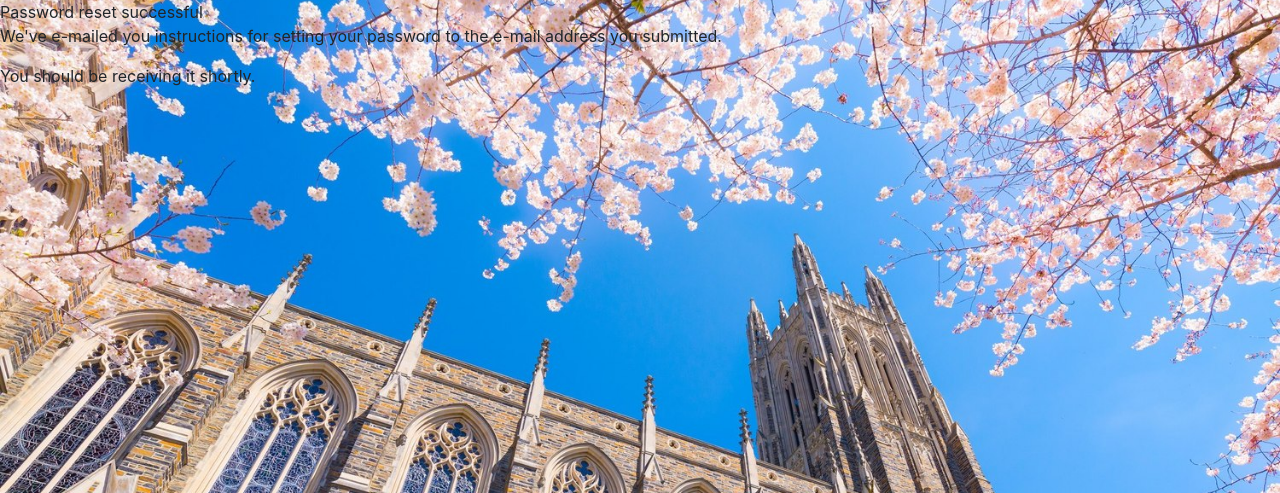
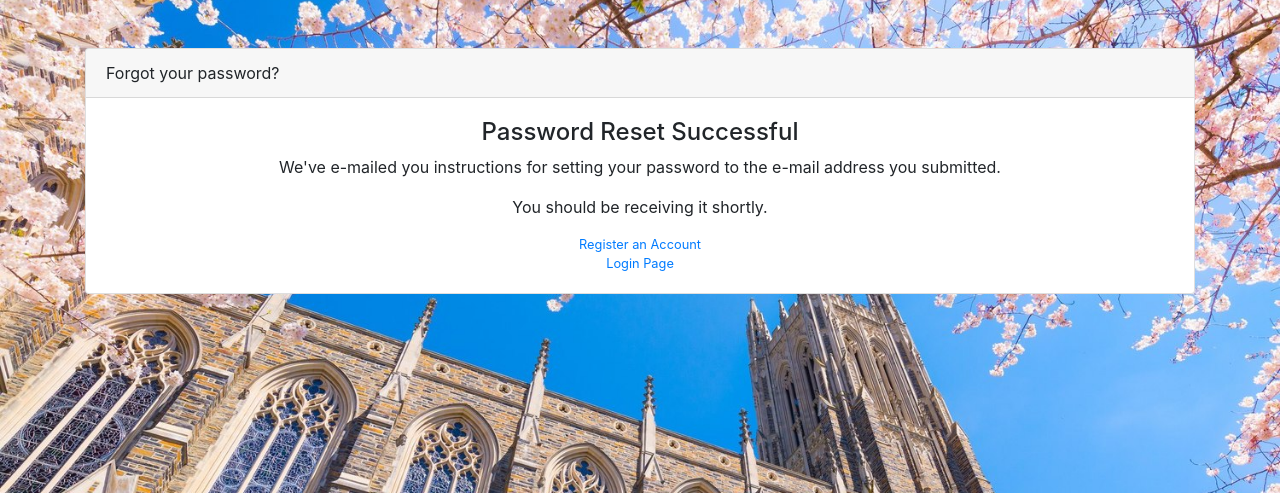
Before and after one commit to amd112/dukeConversations, a Django app: page /password_reset/done/ in a window 1280 px wide. Shown: the top 493 px of the page. Run offline with Django 3.2, Linux system fonts and the light colour scheme; some libraries are stand-ins or nearby versions.

Commit message:
#22  Fixed email and password reset confirmation page so they look nicer

```diff
--- a/site/convos/app/templates/registration/password_reset_done.html
+++ b/site/convos/app/templates/registration/password_reset_done.html
@@ -1,3 +1,4 @@
+
 <!DOCTYPE html>
 {% load static %}
 <html lang="en">
@@ -10,24 +11,46 @@
   <meta name="author" content="">
   <title>Recover Password</title>
     <!-- Bootstrap core CSS -->
-    <link rel="stylesheet" href={% static "../../static/vendor/bootstrap/css/bootstrap.min.css" %}>
+    <link rel="stylesheet" href={% static "/vendor/bootstrap/css/bootstrap.min.css" %}>
     <!-- Custom styles for this template -->
-    <link rel="stylesheet" href={% static "../../static/css/full.css" %}>
+    <link rel="stylesheet" href={% static "css/full.css" %}>
     <!-- <link rel="stylesheet" href="sandstonebootstrap.css"> -->
     <!-- Custom fonts for this template-->
-    <link rel="stylesheet" type="text/css" href={% static "../../static/vendor/font-awesome/css/font-awesome.min.css" %}>
+    <link rel="stylesheet" type="text/css" href={% static "vendor/font-awesome/css/font-awesome.min.css" %}>
 </head>
 
 <body class="bg-dark">
+  <div class="container">
+    <div class="card card-login mx-auto mt-5">
+      <div class="card-header">Forgot your password?</div>
+      <div class="card-body">
 
 
 
-{% block title %}Password reset successful{% endblock %}
+
+
+
+{% block title %}<h4 class="text-center"> Password Reset Successful </h4>{% endblock %}
+
 
 {% block content %}
-<p>We've e-mailed you instructions for setting your password to the e-mail address you submitted.</p>
-<p>You should be receiving it shortly.</p>
+<p class="text-center">We've e-mailed you instructions for setting your password to the e-mail address you submitted.</p>
+<p class="text-center">You should be receiving it shortly.</p>
 {% endblock %}
+
+        <!-- <form>
+          <div class="form-group">
+            <input class="form-control" id="text" type="text" placeholder="abc123">
+          </div>
+          <a class="btn btn-primary btn-block" href="login">Reset Password</a>
+        </form> -->
+        <div class="text-center">
+          <a class="d-block small mt-3" href="/signup">Register an Account</a>
+          <a class="d-block small" href="/login">Login Page</a>
+        </div>
+      </div>
+    </div>
+  </div>
   <!-- Bootstrap core JavaScript-->
   <script src="vendor/jquery/jquery.min.js"></script>
   <script src="vendor/bootstrap/js/bootstrap.bundle.min.js"></script>
```
Also changed, not shown: site/convos/app/templates/registration/password_reset_email.html (+2 -46 lines), site/convos/db.sqlite3.
